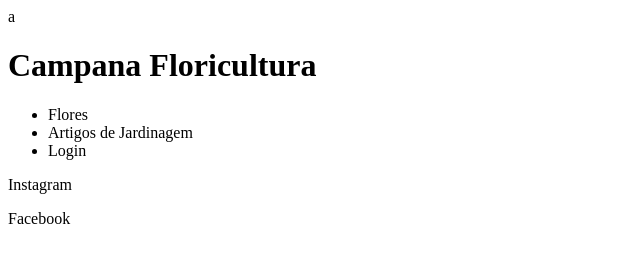
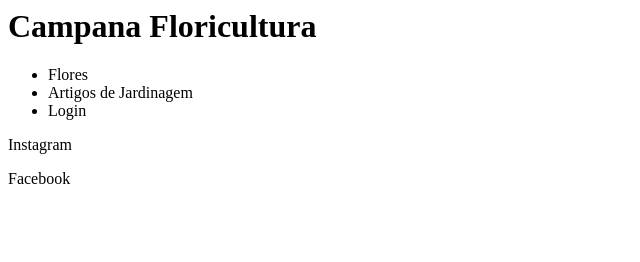
Before and after one commit to Kooukai/Kooukai.github.io, a plain HTML site: page index.html in a window 1280 px wide. Shown: the whole page, without its empty margins (0-640 px from the left). Drawn offline with Linux system fonts and the light colour scheme.

Commit message:
Change index.html

```diff
--- a/index.html
+++ b/index.html
@@ -3,7 +3,7 @@
     <title>
       Campana
     </title>
-    a<!--<link href="./resources/css/index.css" type="text/css" rel="stylesheet">a-->
+    <!--<link href="./resources/css/index.css" type="text/css" rel="stylesheet">a-->
   </head>
   <body>
     <header>
```
